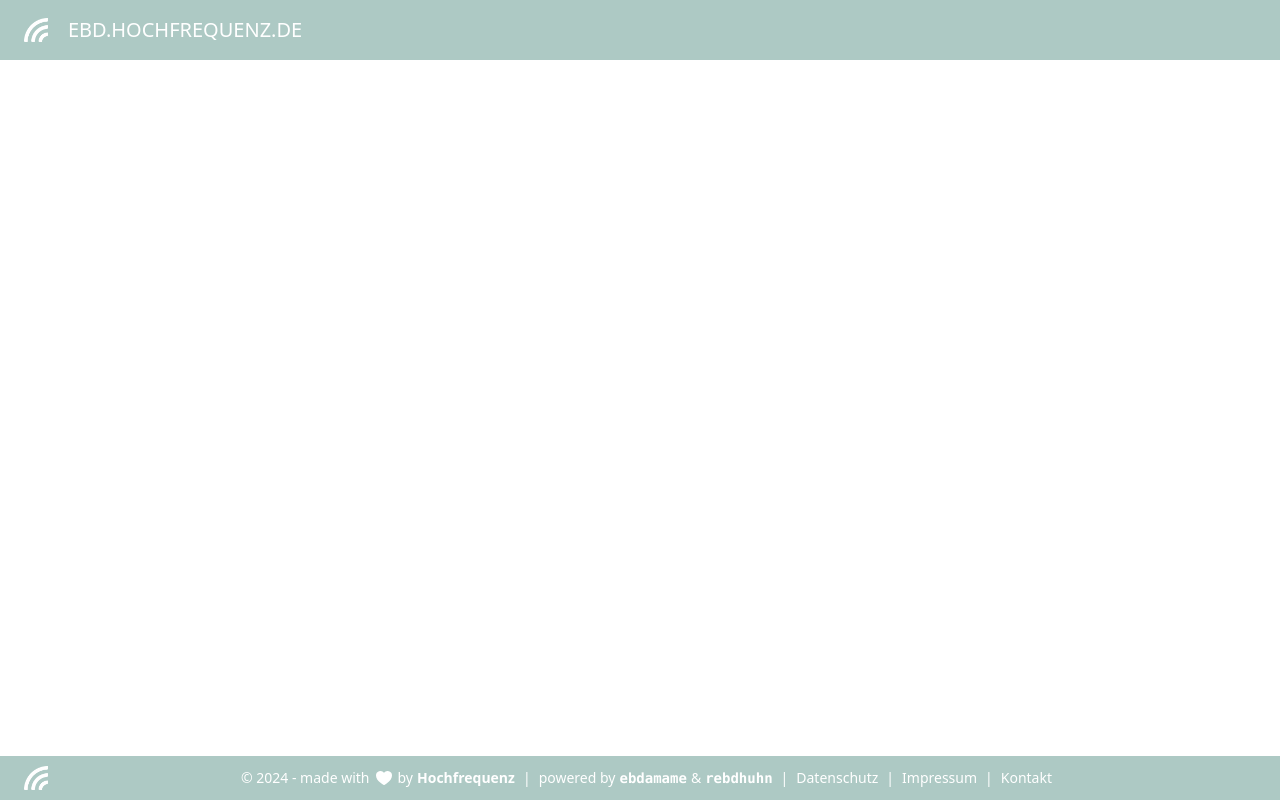
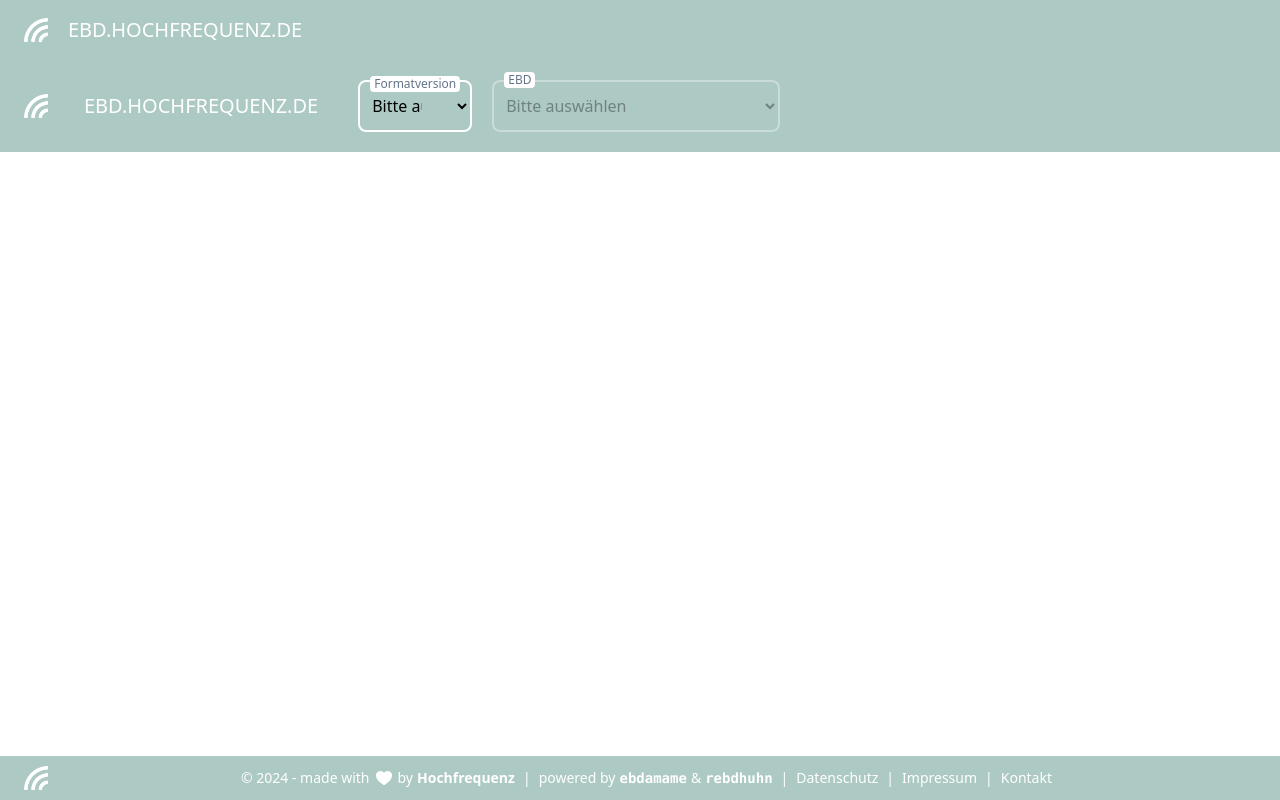
Before and after one commit to OLILHR/ebd.hochfrequenz.de, a SvelteKit app: page /ebd/1/1 in a window 1280 px wide. Built offline with nearby package versions, Linux system fonts and the light colour scheme.

Commit message:
Add header select form component

```diff
--- /dev/null
+++ b/src/lib/features/ebd-form-header.svelte
@@ -0,0 +1,26 @@
+<script>
+  import { base } from "$app/paths";
+  import { IconLogo } from "$lib";
+  import { EbdSelect } from "$lib";
+  import { FormatVersionSelect } from "$lib";
+</script>
+
+<header class="bg-secondary">
+  <nav
+    class="mx-auto my-1 flex items-center justify-between px-6 py-4"
+    aria-label="Global"
+  >
+    <div class="flex items-center w-3/4">
+      <a href="{base}/" title="landingpage" class="flex-none items-center mr-4">
+        <IconLogo size={24} />
+      </a>
+      <span class="text-xl text-white">EBD.HOCHFREQUENZ.DE</span>
+      <div class="-mt-12 pl-10 w-1/6">
+        <FormatVersionSelect />
+      </div>
+      <div class="-mt-2 pl-5 w-1/3">
+        <EbdSelect />
+      </div>
+    </div>
+  </nav>
+</header>
--- a/src/lib/index.ts
+++ b/src/lib/index.ts
@@ -5,5 +5,6 @@ export { default as IconLogo } from "./components/icon-logo.svelte";
 export { default as ToolsBanner } from "./components/tools-banner.svelte";
 
 // features
+export { default as EbdFormHeader } from "./features/ebd-form-header.svelte";
 export { default as EbdSelect } from "./features/ebd-select.svelte";
 export { default as FormatVersionSelect } from "./features/format-version-select.svelte";
--- a/src/routes/ebd/[formatVersion]/[ebd]/+layout.svelte
+++ b/src/routes/ebd/[formatVersion]/[ebd]/+layout.svelte
@@ -1,7 +1,12 @@
 <script>
   import "../../../../app.scss";
+  import { EbdFormHeader } from "$lib";
 </script>
 
-<main>
-  <slot />
-</main>
+<div class="flex flex-col hfill">
+  <EbdFormHeader />
+
+  <main class="flex-grow overflow-auto">
+    <slot />
+  </main>
+</div>
```
